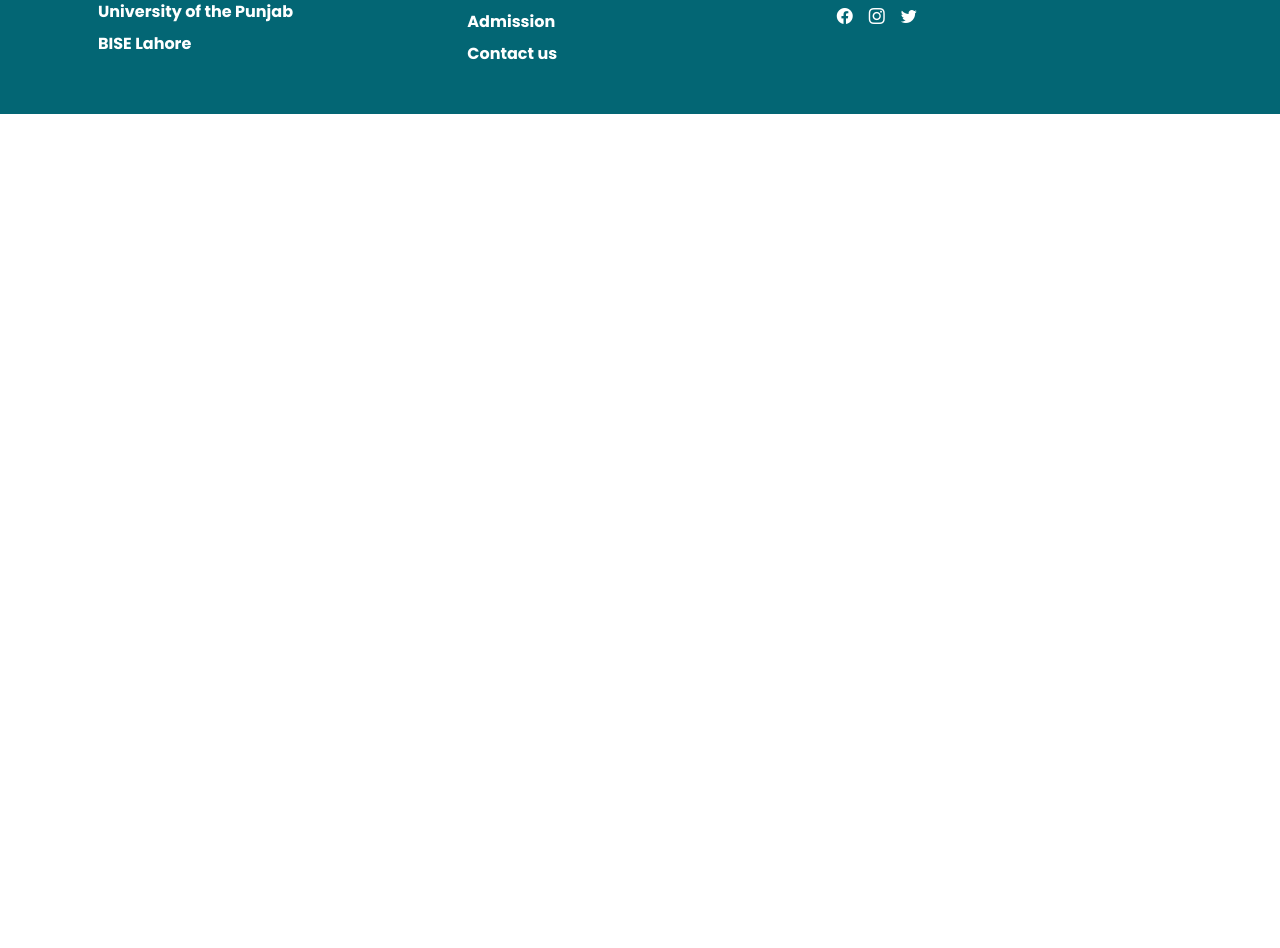
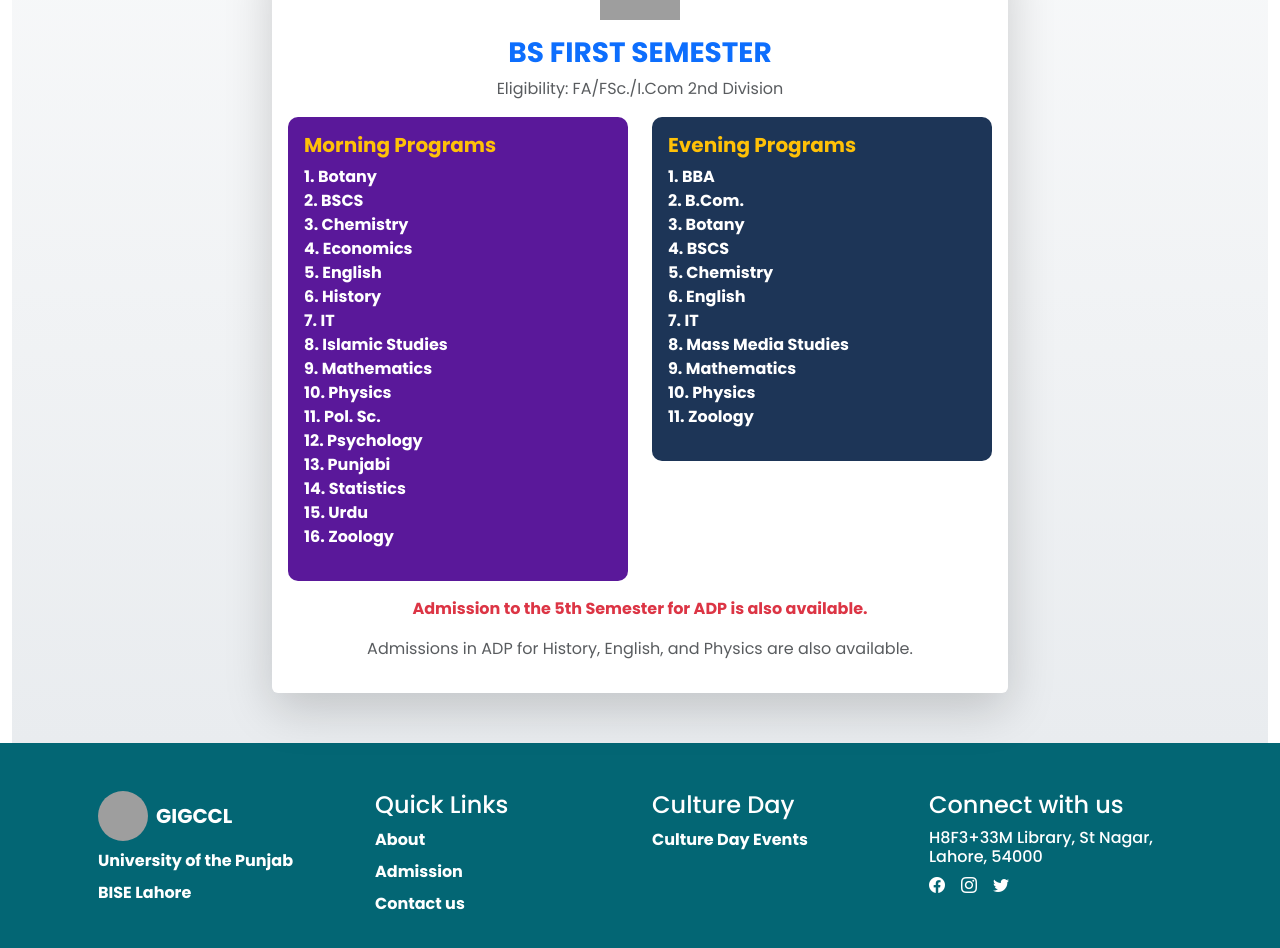
Before and after one commit to Zayyan411/online-registration-giccl, a React (Create React App) app: page /bs-admission in a window 1280 px wide. Shown: the part 800-1748 px from the top of the page. Before the commit the page ends 914 px from the top, so only its background shows below. Built offline with nearby package versions, Linux system fonts and the light colour scheme; grey boxes are pictures that could not be loaded.

Commit message:
admission bs ui

```diff
--- /dev/null
+++ b/src/components/admission-menu/admission-bs/bs-program.jsx
@@ -0,0 +1,122 @@
+import React from "react";
+import { Container, Row, Col, Card } from "react-bootstrap";
+
+const BSPrograms = () => {
+  return (
+    <div
+      style={{
+        background: "linear-gradient(to bottom, #f8f9fa, #e9ecef)",
+        minHeight: "100vh",
+        padding: "50px 0",
+      }}
+    >
+      <Container>
+        <Row className="justify-content-center">
+          <Col md={10} lg={8}>
+            <Card className="shadow-lg border-0">
+              <Card.Body>
+                <div className="text-center">
+                  <img
+                    src="http://www.giccl.edu.pk/assets/images/logonewgic-144x144.jpg"
+                    alt="College Logo"
+                    width="80"
+                    className="mb-3"
+                  />
+                  <h3 className="fw-bold text-primary">BS FIRST SEMESTER</h3>
+                  <p className="text-muted">
+                    Eligibility: FA/FSc./I.Com 2nd Division
+                  </p>
+                </div>
+
+                <Row>
+                  {/* Morning Programs */}
+                  <Col md={6}>
+                    <Card className="border-0">
+                      <Card.Body
+                        className="text-white"
+                        style={{ background: "#5a189a", borderRadius: "10px" }}
+                      >
+                        <h5 className="fw-bold text-warning">
+                          Morning Programs
+                        </h5>
+                        <ul className="list-unstyled">
+                          {[
+                            "Botany",
+                            "BSCS",
+                            "Chemistry",
+                            "Economics",
+                            "English",
+                            "History",
+                            "IT",
+                            "Islamic Studies",
+                            "Mathematics",
+                            "Physics",
+                            "Pol. Sc.",
+                            "Psychology",
+                            "Punjabi",
+                            "Statistics",
+                            "Urdu",
+                            "Zoology",
+                          ].map((program, index) => (
+                            <li key={index} className="fw-bold">
+                              {index + 1}. {program}
+                            </li>
+                          ))}
+                        </ul>
+                      </Card.Body>
+                    </Card>
+                  </Col>
+
+                  {/* Evening Programs */}
+                  <Col md={6}>
+                    <Card className="border-0">
+                      <Card.Body
+                        className="text-white"
+                        style={{ background: "#1d3557", borderRadius: "10px" }}
+                      >
+                        <h5 className="fw-bold text-warning">
+                          Evening Programs
+                        </h5>
+                        <ul className="list-unstyled">
+                          {[
+                            "BBA",
+                            "B.Com.",
+                            "Botany",
+                            "BSCS",
+                            "Chemistry",
+                            "English",
+                            "IT",
+                            "Mass Media Studies",
+                            "Mathematics",
+                            "Physics",
+                            "Zoology",
+                          ].map((program, index) => (
+                            <li key={index} className="fw-bold">
+                              {index + 1}. {program}
+                            </li>
+                          ))}
+                        </ul>
+                      </Card.Body>
+                    </Card>
+                  </Col>
+                </Row>
+
+                <div className="text-center mt-3">
+                  <p className="fw-bold text-danger">
+                    Admission to the 5th Semester for ADP is also available.
+                  </p>
+                  <p className="text-muted">
+                    Admissions in ADP for History, English, and Physics are also
+                    available.
+                  </p>
+                </div>
+              </Card.Body>
+            </Card>
+          </Col>
+        </Row>
+      </Container>
+    </div>
+  );
+};
+
+export { BSPrograms };
--- a/src/components/admission-menu/admission-bs/page.jsx
+++ b/src/components/admission-menu/admission-bs/page.jsx
@@ -1,11 +1,13 @@
 import React from "react";
 import { Container } from "react-bootstrap";
 import { BSProgramSection } from "./bs-section";
+import { BSPrograms } from "./bs-program";
 
 const AdmissionBs = () => {
   return (
     <Container fluid className="flex gap-3">
       <BSProgramSection />
+      <BSPrograms />
     </Container>
   );
 };
--- a/src/components/footer/footer.jsx
+++ b/src/components/footer/footer.jsx
@@ -1,6 +1,7 @@
 import React from "react";
 import { Col, Container, Row, Stack } from "react-bootstrap";
 import { LinkRouter } from "../comon";
+import { Link } from "react-router-dom";
 
 const Footer = () => {
   return (
@@ -39,6 +40,14 @@ const Footer = () => {
               />
             </Stack>
           </Col>
+          <Col>
+            <h2 className="text-white fs-4">Culture Day</h2>
+            <LinkRouter
+              path="/"
+              title="Culture Day Events"
+              className="text-white"
+            />
+          </Col>
           <Col className="d-flex flex-column">
             <h2 className="text-white fs-4">Connect with us</h2>
             <h6 className="text-white">
--- a/src/pages/home/map-data.js
+++ b/src/pages/home/map-data.js
@@ -9,6 +9,14 @@ const MapData = [
   },
   {
     src: "http://www.giccl.edu.pk/assets/images/3.jpg",
+    alt: "Third slide",
+  },
+  {
+    src: "http://www.giccl.edu.pk/assets/images/4.jpg",
+    alt: "Third slide",
+  },
+  {
+    src: "http://www.giccl.edu.pk/assets/images/18.jpg",
     alt: "Third slide",
   },
 
```
Also changed, not shown: src/components/header/index.css (added, +26 -0 lines).
